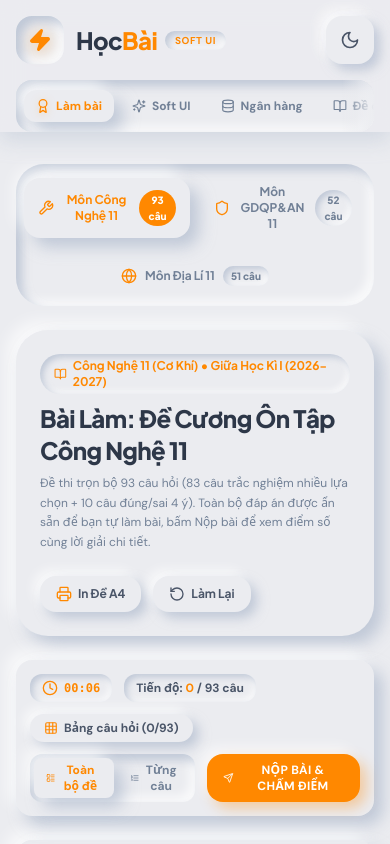
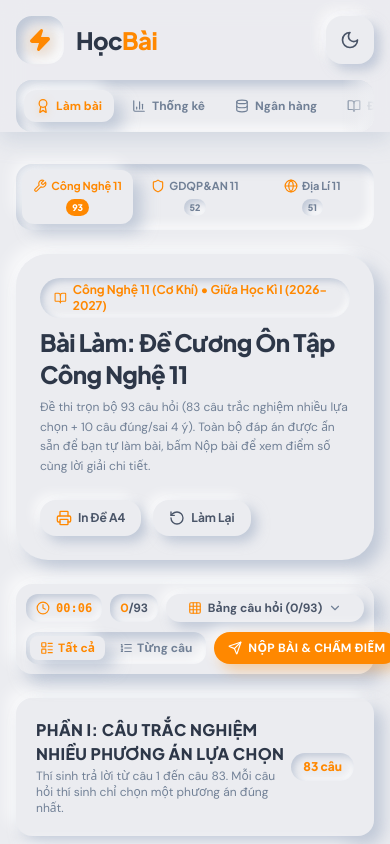
Before and after one commit to phucstd115511/hocbai, a React (Vite) app: page / in a window 390 px wide. Shown: the top 844 px of the page. Built offline with nearby package versions, Linux system fonts and the light colour scheme.

Commit message:
fix(mobile): optimize subject selection grid, sticky bar expansion animation, and replace Soft UI tab with stats

```diff
--- a/src/App.jsx
+++ b/src/App.jsx
@@ -7,7 +7,6 @@ import PracticeRoom from './components/practice/PracticeRoom.jsx';
 import CongNgheGHKIQuiz from './components/practice/CongNgheGHKIQuiz.jsx';
 import StatsView from './components/stats/StatsView.jsx';
 import SettingsView from './components/settings/SettingsView.jsx';
-import NeoLandingPage from './components/landing/NeoLandingPage.jsx';
 
 import {
   getStoredData,
@@ -235,10 +234,7 @@ export default function App() {
         examCount={data.exams.length}
       />
 
-      {activeTab === 'landing' ? (
-        <NeoLandingPage onEnterApp={() => setActiveTab('quiz')} />
-      ) : (
-        <main className="max-w-7xl mx-auto px-4 sm:px-6 lg:px-8 py-6">
+      <main className="max-w-7xl mx-auto px-4 sm:px-6 lg:px-8 py-6">
           {(activeTab === 'quiz' || activeTab === 'congnghe_ghki' || activeTab === 'gdqp_ghki') && (
             <CongNgheGHKIQuiz
               initialSubjectId={activeTab === 'gdqp_ghki' ? 'sub_gdqp11' : 'sub_congnghe_ghki'}
@@ -315,7 +311,6 @@ export default function App() {
             />
           )}
         </main>
-      )}
     </div>
   );
 }
--- a/src/components/common/Header.jsx
+++ b/src/components/common/Header.jsx
@@ -284,10 +284,10 @@ export default function Header({
       icon: Award
     },
     {
-      id: 'landing',
-      label: 'Khám phá UI',
-      shortLabel: 'Soft UI',
-      icon: Sparkles
+      id: 'stats',
+      label: 'Thống kê kết quả',
+      shortLabel: 'Thống kê',
+      icon: BarChart3
     },
     {
       id: 'questions',
@@ -308,12 +308,6 @@ export default function Header({
       shortLabel: 'Tạo đề',
       icon: FileText,
       badge: examCount
-    },
-    {
-      id: 'stats',
-      label: 'Thống kê',
-      shortLabel: 'Thống kê',
-      icon: BarChart3
     },
     {
       id: 'settings',
@@ -340,9 +334,6 @@ export default function Header({
               <div className="flex items-center gap-2">
                 <span className="font-display font-extrabold text-2xl text-[#2D3748] dark:text-white tracking-tight">
                   Học<span className="text-[#FF8800]">Bài</span>
-                </span>
-                <span className="text-[10px] uppercase font-bold tracking-wider px-2.5 py-0.5 rounded-full neu-inset-sm text-[#FF8800]">
-                  Soft UI
                 </span>
               </div>
               <p className="text-[11px] font-medium text-[#718096] dark:text-[#94A3B8] hidden sm:block">
--- a/src/components/practice/CongNgheGHKIQuiz.jsx
+++ b/src/components/practice/CongNgheGHKIQuiz.jsx
@@ -22,7 +22,8 @@ import {
   Shield,
   Wrench,
   Globe,
-  Grid
+  Grid,
+  ChevronDown
 } from 'lucide-react';
 
 export default function CongNgheGHKIQuiz({
@@ -33,6 +34,20 @@ export default function CongNgheGHKIQuiz({
   onSwitchSubject
 }) {
   const [activeSubjectId, setActiveSubjectId] = useState(initialSubjectId);
+  const [isStickyStuck, setIsStickyStuck] = useState(false);
+  const stickyRef = useRef(null);
+
+  // Theo dõi trạng thái cuộn để kích hoạt animation mở rộng khi dính (sticky)
+  useEffect(() => {
+    const handleScroll = () => {
+      if (!stickyRef.current) return;
+      const rect = stickyRef.current.getBoundingClientRect();
+      setIsStickyStuck(rect.top <= 85);
+    };
+    window.addEventListener('scroll', handleScroll, { passive: true });
+    handleScroll();
+    return () => window.removeEventListener('scroll', handleScroll);
+  }, []);
 
   // Đồng bộ khi prop initialSubjectId thay đổi từ Header
   useEffect(() => {
@@ -434,55 +449,61 @@ export default function CongNgheGHKIQuiz({
   return (
     <div className="space-y-6 max-w-4xl mx-auto font-sans text-[#4A5568] dark:text-[#E2E8F0]">
       {/* 1. Thanh chọn Môn học (Neumorphic Segmented Control) */}
-      <div className="neu-inset p-2 rounded-[28px] flex flex-wrap items-center gap-2.5">
+      <div className="grid grid-cols-3 gap-1.5 sm:gap-2.5 neu-inset p-1.5 sm:p-2 rounded-2xl sm:rounded-[28px]">
         <button
           onClick={() => handleSwitchSubject('sub_congnghe_ghki')}
-          className={`flex-1 min-w-[140px] flex items-center justify-center gap-2 py-3 px-3.5 rounded-2xl text-xs sm:text-sm font-display font-bold transition-all duration-300 cursor-pointer ${
+          className={`flex flex-col sm:flex-row items-center justify-center gap-1 sm:gap-2 py-2 sm:py-3 px-1 sm:px-3.5 rounded-xl sm:rounded-2xl text-[11px] sm:text-sm font-display font-bold transition-all duration-300 cursor-pointer text-center ${
             activeSubjectId === 'sub_congnghe_ghki'
-              ? 'neu-extruded text-[#FF8800] shadow-[4px_4px_10px_rgb(163,177,198,0.7),-4px_-4px_10px_rgba(255,255,255,0.8)]'
+              ? 'neu-extruded text-[#FF8800] shadow-[3px_3px_8px_rgb(163,177,198,0.7),-3px_-3px_8px_rgba(255,255,255,0.8)] dark:shadow-[3px_3px_8px_rgb(14,17,21,0.85),-3px_-3px_8px_rgba(255,255,255,0.05)]'
               : 'text-[#718096] dark:text-[#94A3B8] hover:text-[#2D3748] dark:hover:text-white hover:neu-extruded-sm'
           }`}
         >
-          <Wrench className="w-4 h-4 shrink-0 text-[#FF8800]" />
-          <span>Môn Công Nghệ 11</span>
-          <span className={`text-[10px] font-extrabold px-2 py-0.5 rounded-full ${
+          <div className="flex items-center gap-1 sm:gap-1.5 truncate">
+            <Wrench className="w-3.5 h-3.5 sm:w-4 sm:h-4 shrink-0 text-[#FF8800]" />
+            <span className="truncate"><span className="hidden md:inline">Môn </span>Công Nghệ 11</span>
+          </div>
+          <span className={`text-[9px] sm:text-[10px] font-extrabold px-1.5 sm:px-2 py-0.5 rounded-full shrink-0 ${
             activeSubjectId === 'sub_congnghe_ghki' ? 'bg-[#FF8800] text-white' : 'neu-inset-sm text-[#718096] dark:text-[#94A3B8]'
           }`}>
-            93 câu
+            93<span className="hidden sm:inline"> câu</span>
           </span>
         </button>
 
         <button
           onClick={() => handleSwitchSubject('sub_gdqp11')}
-          className={`flex-1 min-w-[140px] flex items-center justify-center gap-2 py-3 px-3.5 rounded-2xl text-xs sm:text-sm font-display font-bold transition-all duration-300 cursor-pointer ${
+          className={`flex flex-col sm:flex-row items-center justify-center gap-1 sm:gap-2 py-2 sm:py-3 px-1 sm:px-3.5 rounded-xl sm:rounded-2xl text-[11px] sm:text-sm font-display font-bold transition-all duration-300 cursor-pointer text-center ${
             isGdqp
-              ? 'neu-extruded text-[#FF8800] shadow-[4px_4px_10px_rgb(163,177,198,0.7),-4px_-4px_10px_rgba(255,255,255,0.8)]'
+              ? 'neu-extruded text-[#FF8800] shadow-[3px_3px_8px_rgb(163,177,198,0.7),-3px_-3px_8px_rgba(255,255,255,0.8)] dark:shadow-[3px_3px_8px_rgb(14,17,21,0.85),-3px_-3px_8px_rgba(255,255,255,0.05)]'
               : 'text-[#718096] dark:text-[#94A3B8] hover:text-[#2D3748] dark:hover:text-white hover:neu-extruded-sm'
           }`}
         >
-          <Shield className="w-4 h-4 shrink-0 text-[#FF8800]" />
-          <span>Môn GDQP&AN 11</span>
-          <span className={`text-[10px] font-extrabold px-2 py-0.5 rounded-full ${
+          <div className="flex items-center gap-1 sm:gap-1.5 truncate">
+            <Shield className="w-3.5 h-3.5 sm:w-4 sm:h-4 shrink-0 text-[#FF8800]" />
+            <span className="truncate"><span className="hidden md:inline">Môn </span>GDQP&AN 11</span>
+          </div>
+          <span className={`text-[9px] sm:text-[10px] font-extrabold px-1.5 sm:px-2 py-0.5 rounded-full shrink-0 ${
             isGdqp ? 'bg-[#FF8800] text-white' : 'neu-inset-sm text-[#718096] dark:text-[#94A3B8]'
           }`}>
-            52 câu
+            52<span className="hidden sm:inline"> câu</span>
           </span>
         </button>
 
         <button
           onClick={() => handleSwitchSubject('sub_dia11')}
-          className={`flex-1 min-w-[140px] flex items-center justify-center gap-2 py-3 px-3.5 rounded-2xl text-xs sm:text-sm font-display font-bold transition-all duration-300 cursor-pointer ${
+          className={`flex flex-col sm:flex-row items-center justify-center gap-1 sm:gap-2 py-2 sm:py-3 px-1 sm:px-3.5 rounded-xl sm:rounded-2xl text-[11px] sm:text-sm font-display font-bold transition-all duration-300 cursor-pointer text-center ${
             isDia
-              ? 'neu-extruded text-[#FF8800] shadow-[4px_4px_10px_rgb(163,177,198,0.7),-4px_-4px_10px_rgba(255,255,255,0.8)]'
+              ? 'neu-extruded text-[#FF8800] shadow-[3px_3px_8px_rgb(163,177,198,0.7),-3px_-3px_8px_rgba(255,255,255,0.8)] dark:shadow-[3px_3px_8px_rgb(14,17,21,0.85),-3px_-3px_8px_rgba(255,255,255,0.05)]'
               : 'text-[#718096] dark:text-[#94A3B8] hover:text-[#2D3748] dark:hover:text-white hover:neu-extruded-sm'
           }`}
         >
-          <Globe className="w-4 h-4 shrink-0 text-[#FF8800]" />
-          <span>Môn Địa Lí 11</span>
-          <span className={`text-[10px] font-extrabold px-2 py-0.5 rounded-full ${
+          <div className="flex items-center gap-1 sm:gap-1.5 truncate">
+            <Globe className="w-3.5 h-3.5 sm:w-4 sm:h-4 shrink-0 text-[#FF8800]" />
+            <span className="truncate"><span className="hidden md:inline">Môn </span>Địa Lí 11</span>
+          </div>
+          <span className={`text-[9px] sm:text-[10px] font-extrabold px-1.5 sm:px-2 py-0.5 rounded-full shrink-0 ${
             isDia ? 'bg-[#FF8800] text-white' : 'neu-inset-sm text-[#718096] dark:text-[#94A3B8]'
           }`}>
-            51 câu
+            51<span className="hidden sm:inline"> câu</span>
           </span>
         </button>
       </div>
@@ -534,71 +555,86 @@ export default function CongNgheGHKIQuiz({
         </div>
       </div>
 
-      {/* 3. Sticky Progress & Control Bar Neumorphic */}
-      <div className="sticky top-20 z-30 bg-[#EBECF0]/95 dark:bg-[#1A1E24]/95 backdrop-blur-md p-3.5 rounded-2xl neu-extruded flex flex-wrap items-center justify-between gap-3 shadow-[0_8px_16px_rgb(163,177,198,0.35)] dark:shadow-[0_8px_16px_rgb(0,0,0,0.5)]">
-        <div className="flex items-center gap-3 flex-wrap">
-          <div className="flex items-center gap-1.5 px-3 py-1.5 rounded-xl neu-inset-sm text-[#FF8800] font-mono font-bold text-xs sm:text-sm">
-            <Clock className="w-4 h-4" />
+      {/* 3. Sticky Progress & Control Bar Neumorphic with Locked Expansion Animation */}
+      <div
+        ref={stickyRef}
+        className={`sticky top-20 z-30 backdrop-blur-md p-2.5 sm:p-3.5 rounded-2xl neu-extruded transition-all duration-300 ease-[cubic-bezier(0.16,1,0.3,1)] ${
+          isStickyStuck
+            ? 'bg-[#EBECF0]/95 dark:bg-[#1A1E24]/95 shadow-[0_12px_28px_rgb(163,177,198,0.45)] dark:shadow-[0_12px_28px_rgb(0,0,0,0.7)] ring-1 ring-[#FF8800]/25'
+            : 'bg-[#EBECF0]/90 dark:bg-[#1A1E24]/90 shadow-[0_8px_16px_rgb(163,177,198,0.35)] dark:shadow-[0_8px_16px_rgb(0,0,0,0.5)]'
+        }`}
+      >
+        <div className="flex flex-col md:flex-row md:items-center md:justify-between gap-2.5 w-full">
+          {/* Row 1 on mobile: Clock, Progress & Question Palette button spread out evenly */}
+          <div className="flex items-center gap-2 sm:gap-3 w-full md:w-auto">
+            {/* Clock */}
+            <div className="flex items-center gap-1.5 px-2.5 py-1.5 rounded-xl neu-inset-sm text-[#FF8800] font-mono font-bold text-xs sm:text-sm shrink-0">
+              <Clock className="w-3.5 h-3.5 sm:w-4 sm:h-4" />
               <span>{formatTimer(seconds)}</span>
             </div>
 
-          <div className="neu-inset-sm px-3 py-1.5 rounded-xl text-xs font-bold text-[#4A5568] dark:text-[#E2E8F0]">
-            Tiến độ: <span className="text-[#FF8800] font-extrabold">{answeredCount}</span> / {questionsToTest.length} câu
+            {/* Progress */}
+            <div className="neu-inset-sm px-2.5 py-1.5 rounded-xl text-xs font-bold text-[#4A5568] dark:text-[#E2E8F0] shrink-0">
+              <span className="hidden sm:inline">Tiến độ: </span>
+              <span className="text-[#FF8800] font-extrabold">{answeredCount}</span>/{questionsToTest.length} <span className="hidden xs:inline">câu</span>
             </div>
 
+            {/* Question Palette Button: expands to fill all remaining right space smoothly */}
             <button
               onClick={() => setShowPalette(!showPalette)}
-            className={`flex items-center gap-1.5 px-3.5 py-1.5 rounded-xl text-xs font-bold transition duration-200 cursor-pointer ${
+              className={`flex-1 md:flex-initial flex items-center justify-center gap-1.5 px-3 py-1.5 rounded-xl text-xs font-bold transition-all duration-300 cursor-pointer ${
                 showPalette
                   ? 'neu-inset-sm text-[#FF8800]'
-                : 'neu-btn text-[#4A5568] dark:text-[#E2E8F0]'
-            }`}
+                  : 'neu-btn text-[#4A5568] dark:text-[#E2E8F0] hover:text-[#FF8800]'
+              } ${isStickyStuck ? 'ring-1 ring-[#FF8800]/30 shadow-sm' : ''}`}
             >
-            <Grid className="w-3.5 h-3.5 text-[#FF8800]" />
-            <span>Bảng câu hỏi ({answeredCount}/{questionsToTest.length})</span>
+              <Grid className="w-3.5 h-3.5 text-[#FF8800] shrink-0" />
+              <span className="truncate">Bảng câu hỏi ({answeredCount}/{questionsToTest.length})</span>
+              <ChevronDown className={`w-3.5 h-3.5 text-[#718096] transition-transform duration-300 shrink-0 ${showPalette ? 'rotate-180 text-[#FF8800]' : ''}`} />
             </button>
           </div>
 
-        {/* View mode & submit toggle */}
-        <div className="flex items-center gap-3">
-          <div className="flex neu-inset p-1 rounded-xl text-xs gap-1">
+          {/* Row 2 on mobile: View mode & Submit toggle spread out evenly */}
+          <div className="flex items-center gap-2 sm:gap-3 w-full md:w-auto justify-between">
+            <div className="flex neu-inset p-1 rounded-xl text-xs gap-1 shrink-0">
               <button
                 onClick={() => setDisplayMode('scroll')}
-              className={`flex items-center gap-1 px-3 py-1 rounded-lg font-bold transition duration-200 cursor-pointer ${
+                className={`flex items-center gap-1 px-2.5 sm:px-3 py-1 rounded-lg font-bold transition duration-200 cursor-pointer ${
                   displayMode === 'scroll'
                     ? 'neu-extruded text-[#FF8800]'
                     : 'text-[#718096] dark:text-[#94A3B8]'
                 }`}
               >
-              <LayoutList className="w-3.5 h-3.5" /> Toàn bộ đề
+                <LayoutList className="w-3.5 h-3.5" /> <span className="hidden xs:inline">Toàn bộ đề</span><span className="xs:hidden">Tất cả</span>
               </button>
               <button
                 onClick={() => setDisplayMode('single')}
-              className={`flex items-center gap-1 px-3 py-1 rounded-lg font-bold transition duration-200 cursor-pointer ${
+                className={`flex items-center gap-1 px-2.5 sm:px-3 py-1 rounded-lg font-bold transition duration-200 cursor-pointer ${
                   displayMode === 'single'
                     ? 'neu-extruded text-[#FF8800]'
                     : 'text-[#718096] dark:text-[#94A3B8]'
                 }`}
               >
-              <ListOrdered className="w-3.5 h-3.5" /> Từng câu
+                <ListOrdered className="w-3.5 h-3.5" /> <span>Từng câu</span>
               </button>
             </div>
 
             {!isSubmitted ? (
               <button
                 onClick={handleSubmit}
-              className="neu-btn-primary px-4 py-2 rounded-xl text-xs uppercase tracking-wide flex items-center gap-2 cursor-pointer"
+                className="flex-1 md:flex-initial neu-btn-primary px-3.5 sm:px-4 py-2 rounded-xl text-xs uppercase tracking-wide flex items-center justify-center gap-1.5 sm:gap-2 cursor-pointer font-bold transition-all duration-300"
               >
-              <Send className="w-3.5 h-3.5" /> Nộp Bài & Chấm Điểm
+                <Send className="w-3.5 h-3.5 shrink-0" /> <span className="truncate">Nộp Bài & Chấm Điểm</span>
               </button>
             ) : (
               <button
                 onClick={handleReset}
-              className="neu-btn px-4 py-2 rounded-xl text-xs font-display font-bold text-[#FF8800] uppercase tracking-wide flex items-center gap-2 cursor-pointer"
+                className="flex-1 md:flex-initial neu-btn px-3.5 sm:px-4 py-2 rounded-xl text-xs font-display font-bold text-[#FF8800] uppercase tracking-wide flex items-center justify-center gap-1.5 sm:gap-2 cursor-pointer transition-all duration-300"
               >
-              <RotateCcw className="w-3.5 h-3.5" /> Làm Lại Đề Này
+                <RotateCcw className="w-3.5 h-3.5 shrink-0" /> <span className="truncate">Làm Lại Đề Này</span>
               </button>
             )}
+          </div>
         </div>
       </div>
 
```
Lines whose indentation alone changed are shown as unchanged.
